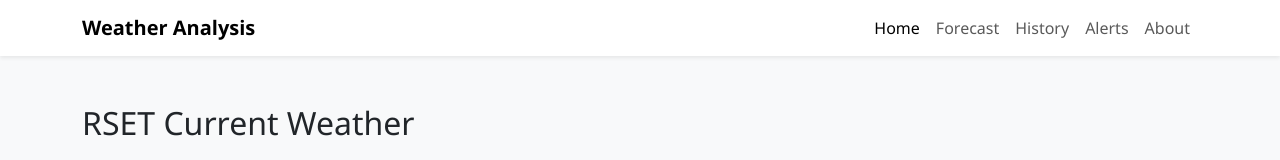
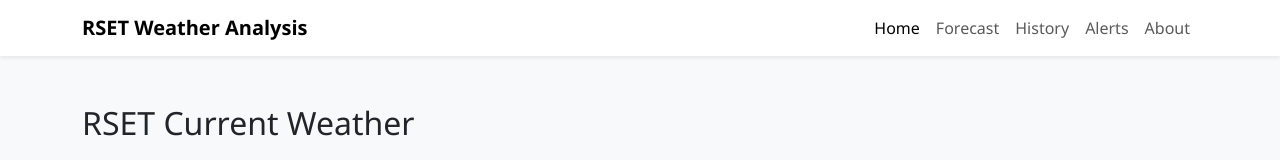
Before and after one commit to habibinav/weatherStation, a website: page public/index.html in a window 1280 px wide. Shown: the top 160 px of the page. Drawn offline with nearby package versions, Linux system fonts and the light colour scheme; no server answers.

Commit message:
changed heading

```diff
--- a/public/index.html
+++ b/public/index.html
@@ -32,7 +32,7 @@
   <body>
     <nav class="navbar navbar-expand-lg navbar-light bg-white shadow-sm">
       <div class="container">
-        <a class="navbar-brand fw-bold" href="#">Weather Analysis</a>
+        <a class="navbar-brand fw-bold" href="#">RSET Weather Analysis</a>
         <ul class="navbar-nav ms-auto mb-2 mb-lg-0">
           <li class="nav-item"><a class="nav-link active" href="#">Home</a></li>
           <li class="nav-item"><a class="nav-link" href="#">Forecast</a></li>
```
